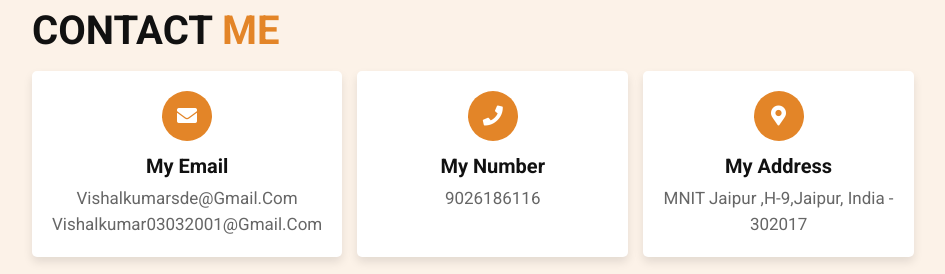
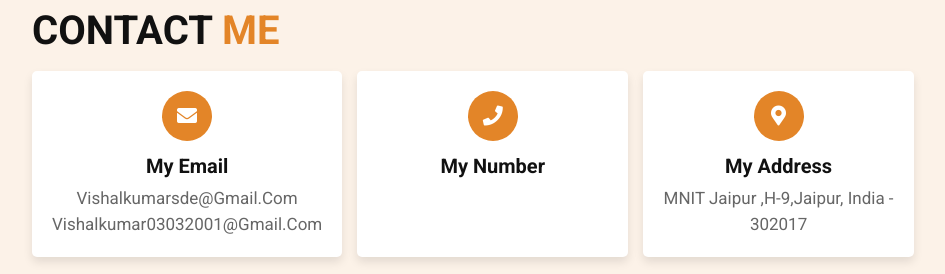
Before and after one commit to vishal-jpur/vishalkumar.github.io, a plain HTML site: page index.html in a window 1280 px wide. Shown: the part 4201-4475 px from the top of the page, without its empty margins (317-1262 px from the left). Drawn offline with Linux system fonts and the light colour scheme.

Commit message:
Update index.html

```diff
--- a/index.html
+++ b/index.html
@@ -376,7 +376,7 @@
         <div class="icons">
             <i class="fas fa-phone"></i>
             <h3>my number</h3>
-            <p>9026186116</p>
+            <p></p>
 
         </div>
 
```
